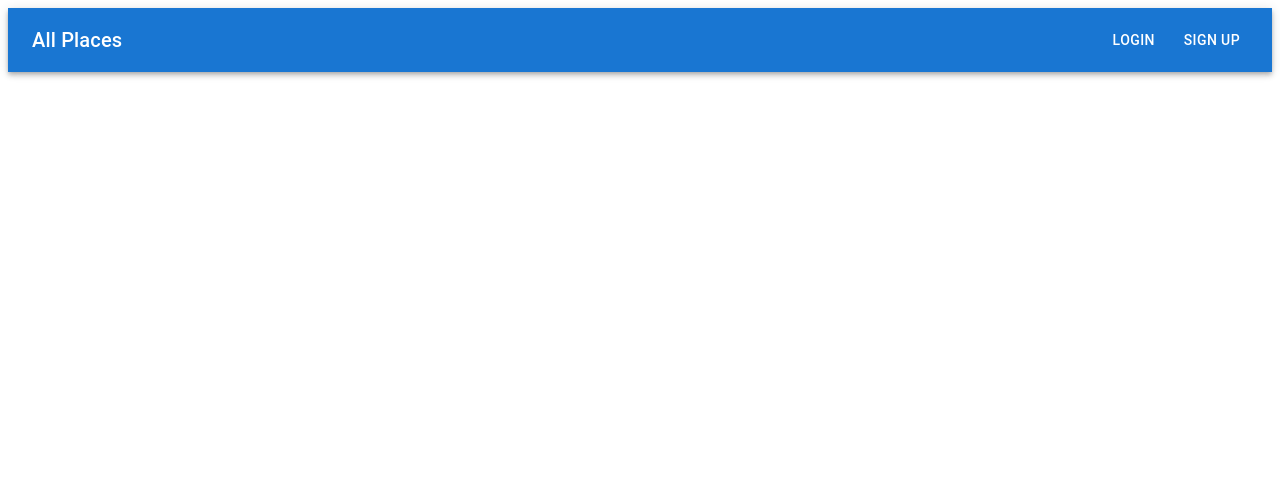
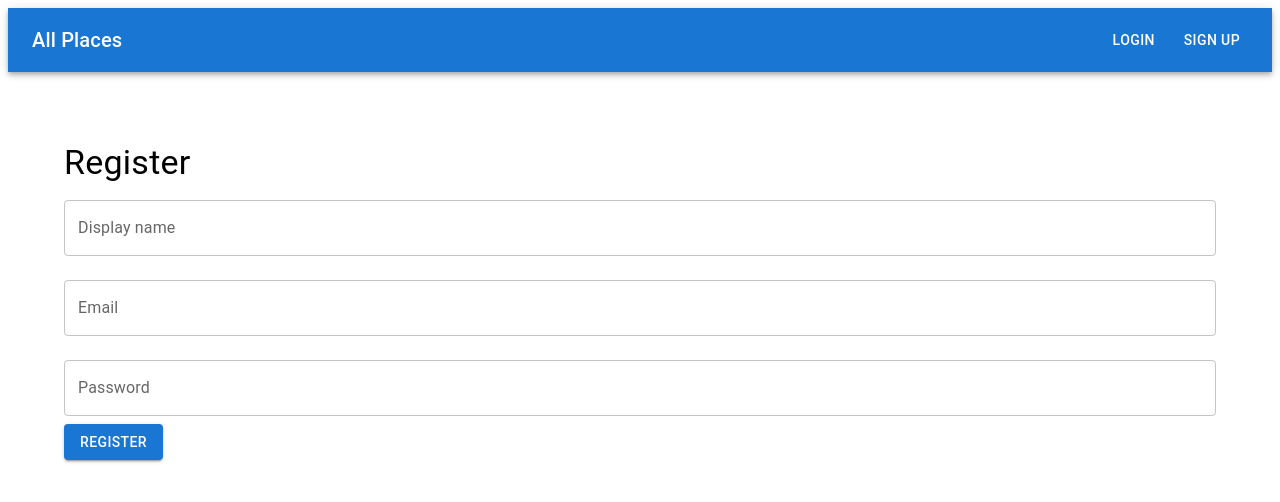
Before and after one commit to Kevincon12/rabota12, a React (Vite) app in the folder frontend/: page /register in a window 1280 px wide. Shown: the top 502 px of the page. Built offline with nearby package versions, Linux system fonts and the light colour scheme.

Commit message:
добавлена логинка и регистрация

```diff
--- a/frontend/src/App.tsx
+++ b/frontend/src/App.tsx
@@ -1,6 +1,8 @@
 import { BrowserRouter, Routes, Route } from 'react-router-dom';
 import Layout from './components/Layout';
 import Home from './pages/Home';
+import Login from './pages/Login';
+import Register from './pages/Register';
 
 const App = () => {
     return (
@@ -8,6 +10,8 @@ const App = () => {
             <Layout>
                 <Routes>
                     <Route path="/" element={<Home />} />
+                    <Route path="/login" element={<Login />} />
+                    <Route path="/register" element={<Register />} />
                 </Routes>
             </Layout>
         </BrowserRouter>
--- /dev/null
+++ b/frontend/src/pages/Login.tsx
@@ -0,0 +1,50 @@
+import { useState } from 'react';
+import { useDispatch } from 'react-redux';
+import { loginUser } from '../features/auth/authSlice';
+import { TextField, Button, Container, Typography } from '@mui/material';
+import { useNavigate } from 'react-router-dom';
+
+const Login = () => {
+    const dispatch = useDispatch();
+    const navigate = useNavigate();
+
+    const [email, setEmail] = useState('');
+    const [password, setPassword] = useState('');
+
+    const submit = async () => {
+        const res = await dispatch(loginUser({ email, password }) as any);
+
+        if (res.payload) {
+            navigate('/');
+        }
+    };
+
+    return (
+        <Container style={{ marginTop: 50 }}>
+            <Typography variant="h4">Login</Typography>
+
+            <TextField
+                fullWidth
+                label="Email"
+                margin="normal"
+                value={email}
+                onChange={(e) => setEmail(e.target.value)}
+            />
+
+            <TextField
+                fullWidth
+                label="Password"
+                type="password"
+                margin="normal"
+                value={password}
+                onChange={(e) => setPassword(e.target.value)}
+            />
+
+            <Button variant="contained" onClick={submit}>
+                Login
+            </Button>
+        </Container>
+    );
+};
+
+export default Login;
--- /dev/null
+++ b/frontend/src/pages/Register.tsx
@@ -0,0 +1,61 @@
+import { useState } from 'react';
+import { useDispatch } from 'react-redux';
+import { registerUser } from '../features/auth/authSlice';
+import { TextField, Button, Container, Typography } from '@mui/material';
+import { useNavigate } from 'react-router-dom';
+
+const Register = () => {
+    const dispatch = useDispatch();
+    const navigate = useNavigate();
+
+    const [email, setEmail] = useState('');
+    const [password, setPassword] = useState('');
+    const [displayName, setDisplayName] = useState('');
+
+    const submit = async () => {
+        const res = await dispatch(
+            registerUser({ email, password, displayName }) as any
+        );
+
+        if (res.payload) {
+            navigate('/');
+        }
+    };
+
+    return (
+        <Container style={{ marginTop: 50 }}>
+            <Typography variant="h4">Register</Typography>
+
+            <TextField
+                fullWidth
+                label="Display name"
+                margin="normal"
+                value={displayName}
+                onChange={(e) => setDisplayName(e.target.value)}
+            />
+
+            <TextField
+                fullWidth
+                label="Email"
+                margin="normal"
+                value={email}
+                onChange={(e) => setEmail(e.target.value)}
+            />
+
+            <TextField
+                fullWidth
+                label="Password"
+                type="password"
+                margin="normal"
+                value={password}
+                onChange={(e) => setPassword(e.target.value)}
+            />
+
+            <Button variant="contained" onClick={submit}>
+                Register
+            </Button>
+        </Container>
+    );
+};
+
+export default Register;
```
